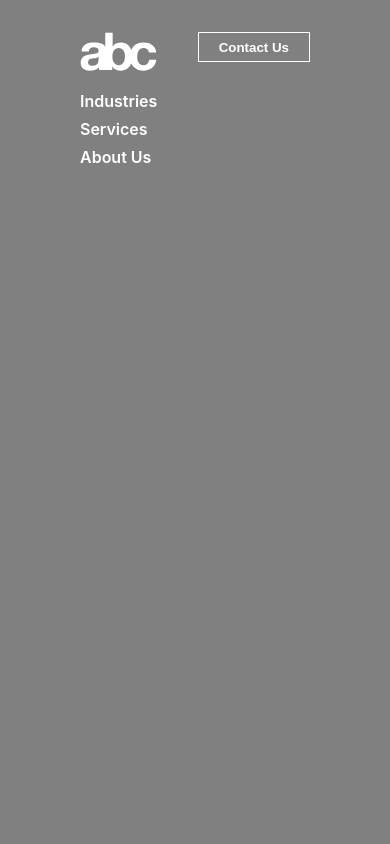
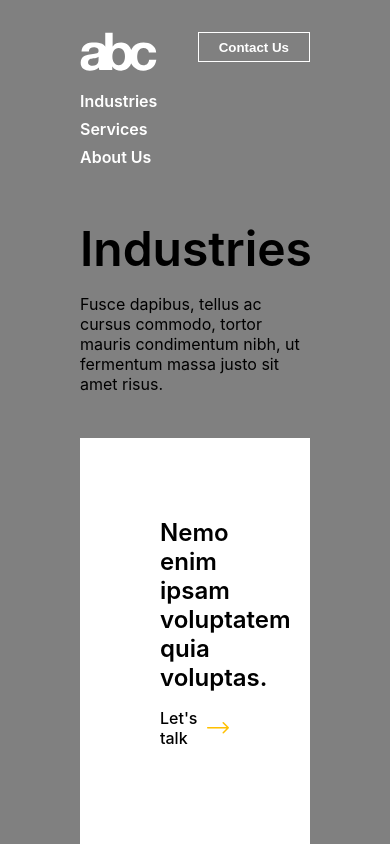
Before and after one commit to dungtran3864/bukwild-challenge, a React (Create React App) app: page / in a window 390 px wide. Built offline with nearby package versions, Linux system fonts and the light colour scheme.

Commit message:
Kinda done layout general ui

```diff
--- a/src/App.css
+++ b/src/App.css
@@ -1,6 +1,9 @@
 .container {
   background-color: gray;
-  min-height: 100vh;
   padding-right: 5rem;
   padding-left: 5rem;
+  min-height: 100vh;
+  display: flex;
+  flex-direction: column;
+  justify-content: space-between;
 }
--- a/src/App.js
+++ b/src/App.js
@@ -1,10 +1,14 @@
 import "./App.css";
-import Header from "./Header";
+import NavBar from "./LayoutUI/NavBar";
+import Headline from "./PageUI/Headline";
+import CTA from "./PageUI/CTA";
 
 function App() {
   return (
     <div className="container">
-      <Header />
+      <NavBar />
+      <Headline />
+      <CTA />
     </div>
   );
 }
--- /dev/null
+++ b/src/PageUI/CTA.css
@@ -0,0 +1,47 @@
+.cta-container {
+  background-color: white;
+  padding: 5em;
+  display: flex;
+  flex-direction: row;
+  align-items: center;
+}
+
+.sub-cta,
+.sub-action {
+  width: 50%;
+}
+
+.sub-cta {
+  font-weight: 600;
+  font-size: 1.5em;
+}
+
+.sub-action {
+  font-weight: 500;
+  font-size: 1em;
+  padding-left: 15rem;
+  display: flex;
+  flex-direction: row;
+  align-items: center;
+}
+
+.left-arrow {
+  padding-left: 0.5em;
+}
+
+@media screen and (max-width: 768px) {
+  .cta-container {
+    display: flex;
+    flex-direction: row;
+    flex-wrap: wrap;
+  }
+
+  .sub-cta,
+  .sub-action {
+    width: 100%;
+  }
+
+  .sub-action {
+    padding: 1rem 0;
+  }
+}
--- /dev/null
+++ b/src/PageUI/CTA.js
@@ -0,0 +1,18 @@
+import "./CTA.css";
+import left_arrow from "./../resources/icons8-right_arrow.png";
+
+function CTA() {
+  return (
+    <div className={"cta-container"}>
+      <div className={"sub-cta"}>
+        <text>Nemo enim ipsam voluptatem quia voluptas.</text>
+      </div>
+      <div className={"sub-action"}>
+        <text>Let's talk</text>
+        <img src={left_arrow} className={"left-arrow"} alt="left-arrow" />
+      </div>
+    </div>
+  );
+}
+
+export default CTA;
--- /dev/null
+++ b/src/PageUI/Headline.css
@@ -0,0 +1,44 @@
+.headline-container {
+  display: flex;
+  flex-direction: row;
+}
+
+.headline,
+.subhead {
+  width: 50%;
+}
+
+.headline {
+  padding-right: 5rem;
+  font-size: 3em;
+  font-weight: 600;
+}
+
+.subhead {
+  font-size: 1em;
+  padding: 1rem 5rem 0 15rem;
+}
+
+@media screen and (max-width: 768px) {
+  .headline-container {
+    display: flex;
+    flex-direction: row;
+    flex-wrap: wrap;
+  }
+
+  .headline,
+  .subhead {
+    width: 100%;
+  }
+
+  .headline {
+    padding-right: 0;
+    font-size: 3em;
+    font-weight: 600;
+  }
+
+  .subhead {
+    font-size: 1em;
+    padding: 1rem 0;
+  }
+}
--- /dev/null
+++ b/src/PageUI/Headline.js
@@ -0,0 +1,19 @@
+import "./Headline.css";
+
+function Headline() {
+  return (
+    <div className={"headline-container"}>
+      <div className={"headline"}>
+        <text>Industries</text>
+      </div>
+      <div className={"subhead"}>
+        <text>
+          Fusce dapibus, tellus ac cursus commodo, tortor mauris condimentum
+          nibh, ut fermentum massa justo sit amet risus.
+        </text>
+      </div>
+    </div>
+  );
+}
+
+export default Headline;
```
Also changed, not shown: src/LayoutUI/NavBar.js (renamed from src/Header.js, +4 -4 lines), src/LayoutUI/NavBar.css (renamed from src/Header.css), src/resources/icons8-right_arrow.png (added).
